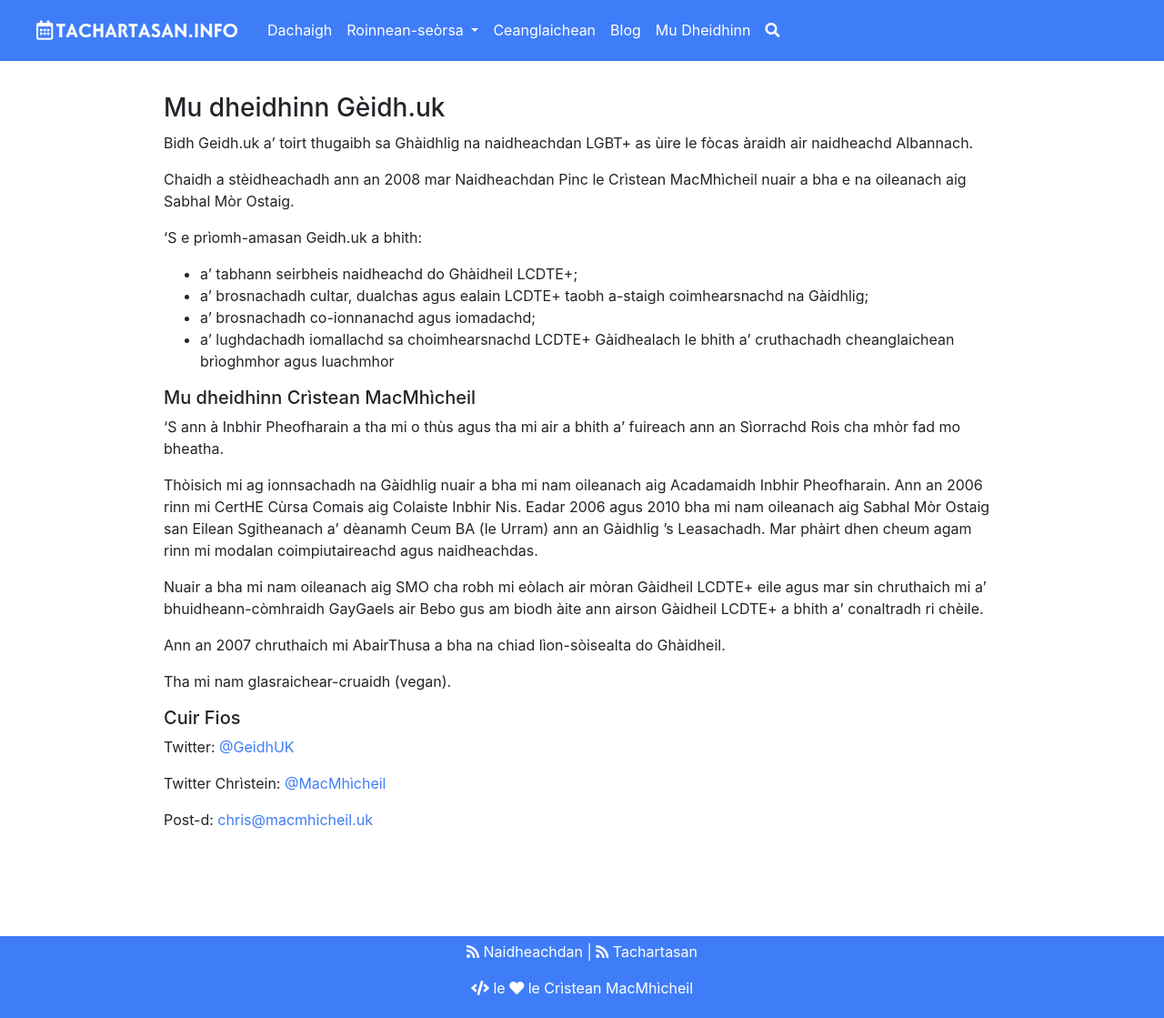
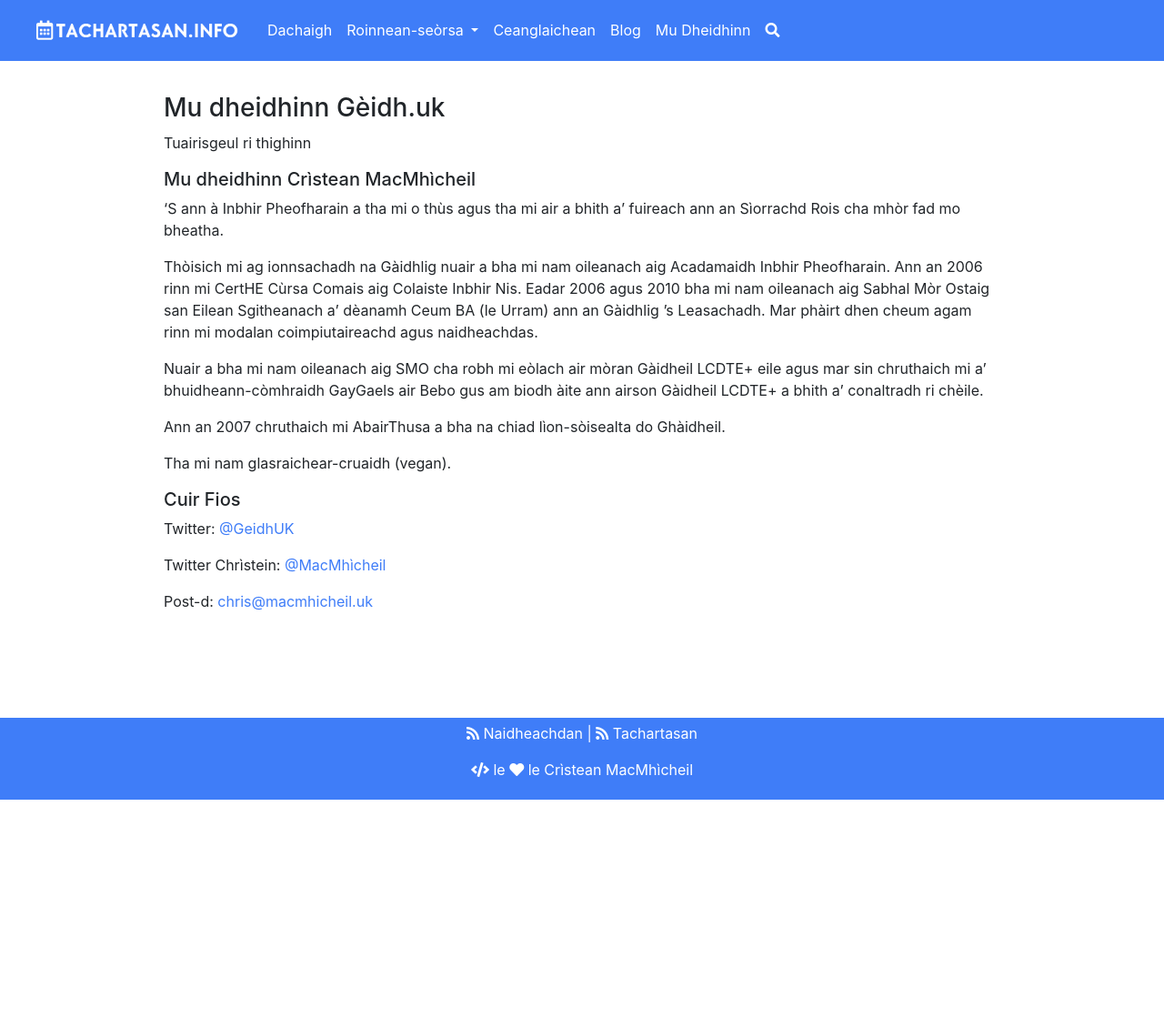
Before and after one commit to tachartasan/tachartasan.github.io, a Jekyll site: the page built from mu-dheidhinn.md, in a window 1280 px wide. Shown: the whole page at 91% size. Built offline with Jekyll 4.4.1, drawn with Linux system fonts in a browser that asks for light colours; nearby versions of some CDN libraries; after the commit the page ends 900 px from its top, so only the background shows below that.

Commit message:
Update mu-dheidhinn.md

```diff
--- a/mu-dheidhinn.md
+++ b/mu-dheidhinn.md
@@ -4,16 +4,7 @@
 permalink: /mu-dheidhinn/
 ---
 
-Bidh Geidh.uk a’ toirt thugaibh sa Ghàidhlig na naidheachdan LGBT+ as ùire le fòcas àraidh air naidheachd Albannach.
-
-Chaidh a stèidheachadh ann an 2008 mar Naidheachdan Pinc le Crìstean MacMhìcheil nuair a bha e na oileanach aig Sabhal Mòr Ostaig.
-
-‘S e prìomh-amasan Geidh.uk a bhith:
-
-* a’ tabhann seirbheis naidheachd do Ghàidheil LCDTE+;
-* a’ brosnachadh cultar, dualchas agus ealain LCDTE+ taobh a-staigh coimhearsnachd na Gàidhlig;
-* a’ brosnachadh  co-ionnanachd agus iomadachd;
-* a’ lughdachadh iomallachd sa choimhearsnachd LCDTE+ Gàidhealach le bhith a’ cruthachadh cheanglaichean brìoghmhor agus luachmhor
+Tuairisgeul ri thighinn
 
 ##### Mu dheidhinn Crìstean MacMhìcheil
 
```
